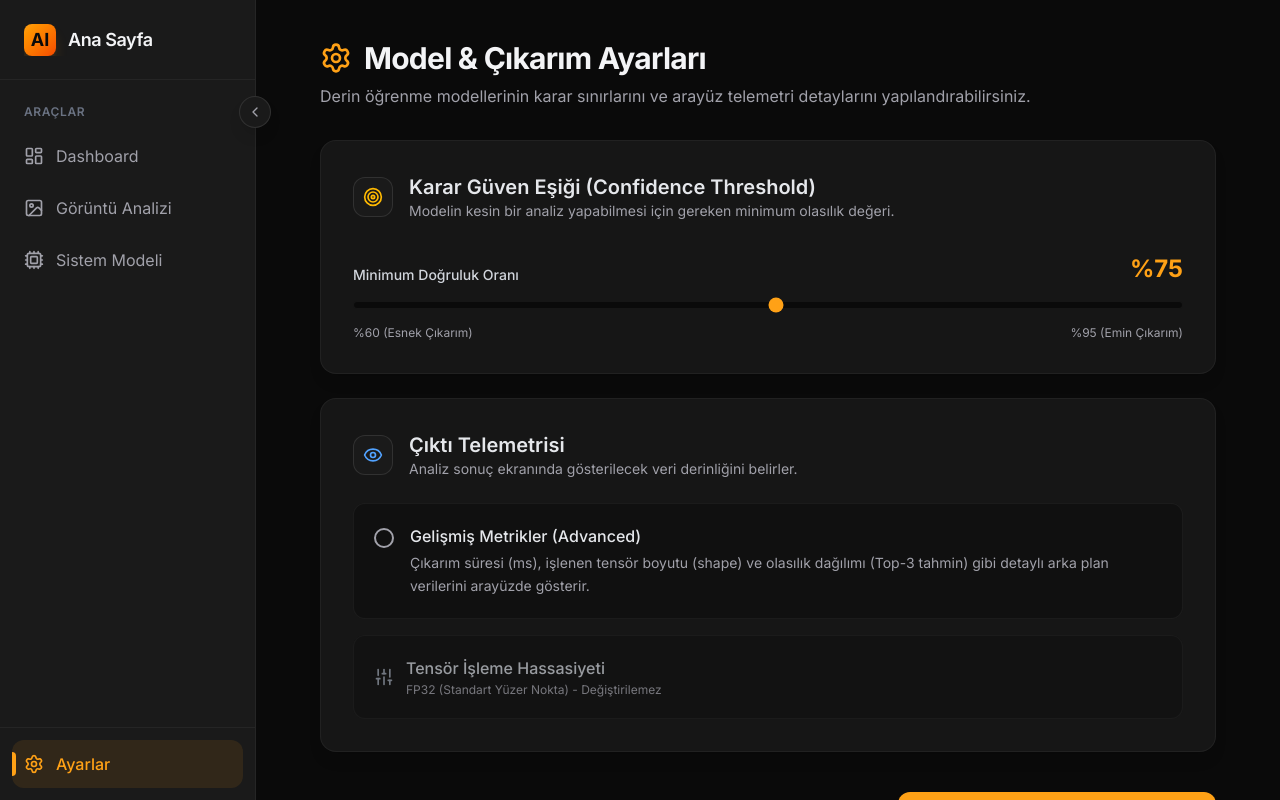
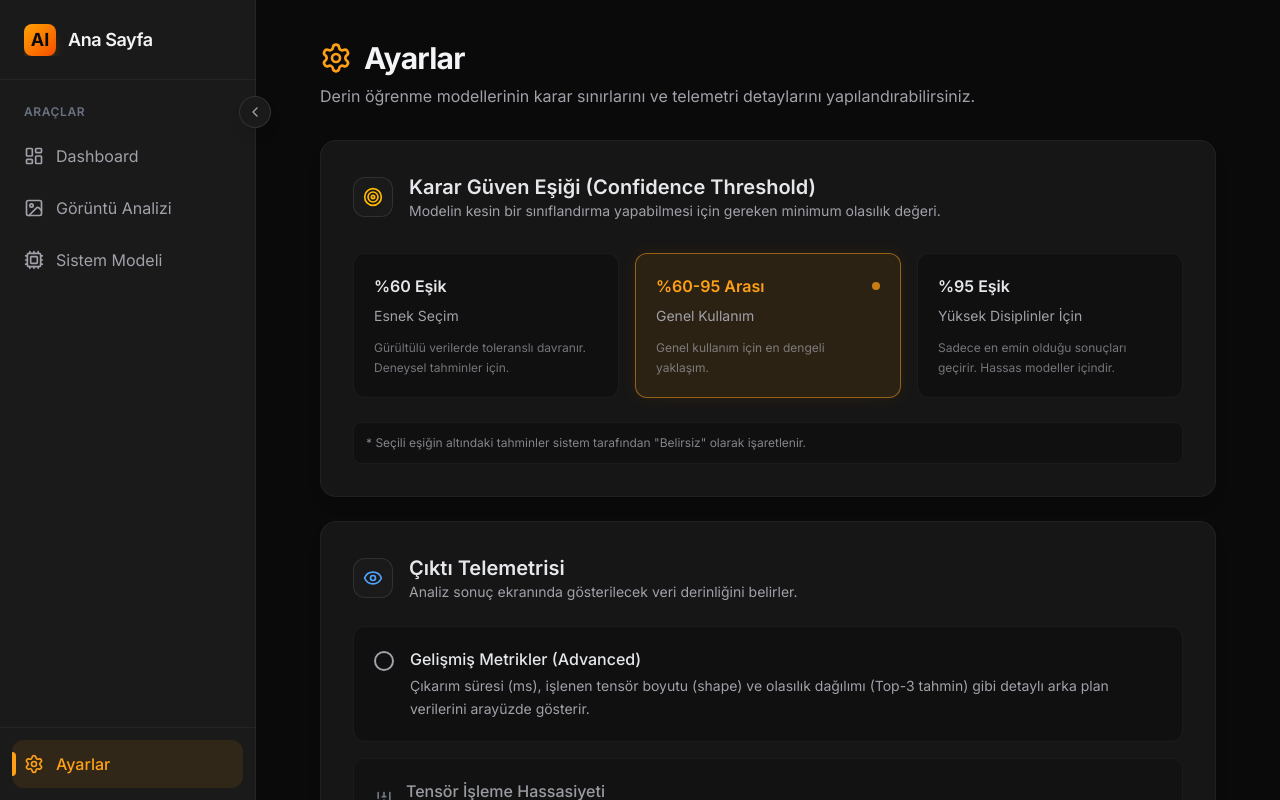
Before and after one commit to omerfarukpirhasanoglu/pirhasanoglu.com, a Next.js app: page /dashboard/settings in a window 1280 px wide. Built offline with nearby package versions, Linux system fonts and the light colour scheme.

Commit message:
latest verison of settings page

```diff
--- a/src/app/dashboard/settings/page.tsx
+++ b/src/app/dashboard/settings/page.tsx
@@ -13,7 +13,7 @@ import { Button } from "@/src/components/ui/Button";
 
 export default function SettingsPage() {
   //state yönetimi
-  const [threshold, setThreshold] = useState(75);
+  const [threshold, setThreshold] = useState(80);
   const [advancedMetrics, setAdvancedMetrics] = useState(false);
   const [isSaved, setIsSaved] = useState(false);
 
@@ -44,16 +44,16 @@ export default function SettingsPage() {
       <div>
         <h1 className="text-3xl font-bold tracking-tight text-gray-100 flex items-center gap-3 mb-2">
           <SettingsIcon className="w-8 h-8 text-accent" />
-          Model & Çıkarım Ayarları
+          Ayarlar
         </h1>
         <p className="text-textMuted">
-          Derin öğrenme modellerinin karar sınırlarını ve arayüz telemetri detaylarını yapılandırabilirsiniz.
+          Derin öğrenme modellerinin karar sınırlarını ve telemetri detaylarını yapılandırabilirsiniz.
         </p>
       </div>
 
       <div className="flex flex-col gap-6">
 
-        {/*Threshold state*/}
+        {/* Karar Mekanizması (Threshold) Kartı */}
         <div className="glass-panel rounded-2xl p-6 md:p-8 border border-white/5 relative overflow-hidden group hover:border-white/10 transition-colors">
           <div className="flex items-center gap-4 mb-8">
             <div className="w-10 h-10 rounded-xl bg-surface flex items-center justify-center border border-white/10">
@@ -61,33 +61,62 @@ export default function SettingsPage() {
             </div>
             <div>
               <h2 className="text-xl font-semibold text-gray-200">Karar Güven Eşiği (Confidence Threshold)</h2>
-              <p className="text-sm text-textMuted">Modelin kesin bir analiz yapabilmesi için gereken minimum olasılık değeri.</p>
+              <p className="text-sm text-textMuted">Modelin kesin bir sınıflandırma yapabilmesi için gereken minimum olasılık değeri.</p>
             </div>
           </div>
 
-          <div className="space-y-6">
-            <div className="flex flex-col gap-4">
-              <div className="flex justify-between items-end">
-                <label className="text-sm font-medium text-gray-300">Minimum Doğruluk Oranı</label>
-                <span className="text-2xl font-bold text-accent">%{threshold}</span>
+          <div className="grid grid-cols-1 md:grid-cols-3 gap-4">
+
+            {/*Option 1*/}
+            <div
+              onClick={() => setThreshold(60)}
+              className={`p-5 rounded-xl cursor-pointer transition-all duration-300 border ${
+                threshold === 60 ? "bg-accent/10 border-accent/50 shadow-[0_0_15px_rgba(255,161,22,0.1)]" : "bg-background/50 border-white/5 hover:border-white/10"
+              }`}
+            >
+              <div className="flex justify-between items-center mb-2">
+                <h3 className={`font-semibold ${threshold === 60 ? "text-accent" : "text-gray-200"}`}>%60 Eşik</h3>
+                {threshold === 60 && <div className="w-2 h-2 rounded-full bg-accent animate-pulse"></div>}
               </div>
+              <p className="text-sm text-textMuted">Esnek Seçim</p>
+              <p className="text-xs text-textMuted/70 mt-3 leading-relaxed">Gürültülü verilerde toleranslı davranır. Deneysel tahminler için.</p>
+            </div>
 
-              <input
-                type="range"
-                min="50"
-                max="99"
-                value={threshold}
-                onChange={(e) => setThreshold(parseInt(e.target.value))}
-                className="w-full h-2 bg-background rounded-lg appearance-none cursor-pointer accent-accent border border-white/5"
-              />
+            {/*Option 2*/}
+            <div
+              onClick={() => setThreshold(80)}
+              className={`p-5 rounded-xl cursor-pointer transition-all duration-300 border ${
+                threshold === 80 ? "bg-accent/10 border-accent/50 shadow-[0_0_15px_rgba(255,161,22,0.1)]" : "bg-background/50 border-white/5 hover:border-white/10"
+              }`}
+            >
+              <div className="flex justify-between items-center mb-2">
+                <h3 className={`font-semibold ${threshold === 80 ? "text-accent" : "text-gray-200"}`}>%60-95 Arası</h3>
+                {threshold === 80 && <div className="w-2 h-2 rounded-full bg-accent animate-pulse"></div>}
+              </div>
+              <p className="text-sm text-textMuted">Genel Kullanım</p>
+              <p className="text-xs text-textMuted/70 mt-3 leading-relaxed">Genel kullanım için en dengeli yaklaşım.</p>
+            </div>
 
-              <div className="flex justify-between text-xs text-textMuted">
-                <span>%60 (Esnek Çıkarım)</span>
-                <span>%95 (Emin Çıkarım)</span>
+            {/*Option 3*/}
+            <div
+              onClick={() => setThreshold(95)}
+              className={`p-5 rounded-xl cursor-pointer transition-all duration-300 border ${
+                threshold === 95 ? "bg-accent/10 border-accent/50 shadow-[0_0_15px_rgba(255,161,22,0.1)]" : "bg-background/50 border-white/5 hover:border-white/10"
+              }`}
+            >
+              <div className="flex justify-between items-center mb-2">
+                <h3 className={`font-semibold ${threshold === 95 ? "text-accent" : "text-gray-200"}`}>%95 Eşik</h3>
+                {threshold === 95 && <div className="w-2 h-2 rounded-full bg-accent animate-pulse"></div>}
               </div>
+              <p className="text-sm text-textMuted">Yüksek Disiplinler İçin</p>
+              <p className="text-xs text-textMuted/70 mt-3 leading-relaxed">Sadece en emin olduğu sonuçları geçirir. Hassas modeller içindir.</p>
+            </div>
 
-            </div>
           </div>
+
+          <p className="text-xs text-textMuted/80 bg-background/50 p-3 rounded-lg border border-white/5 mt-6">
+            * Seçili eşiğin altındaki tahminler sistem tarafından "Belirsiz" olarak işaretlenir.
+          </p>
         </div>
 
         {/* Telemetri ve Görüntüleme Kartı */}
```
